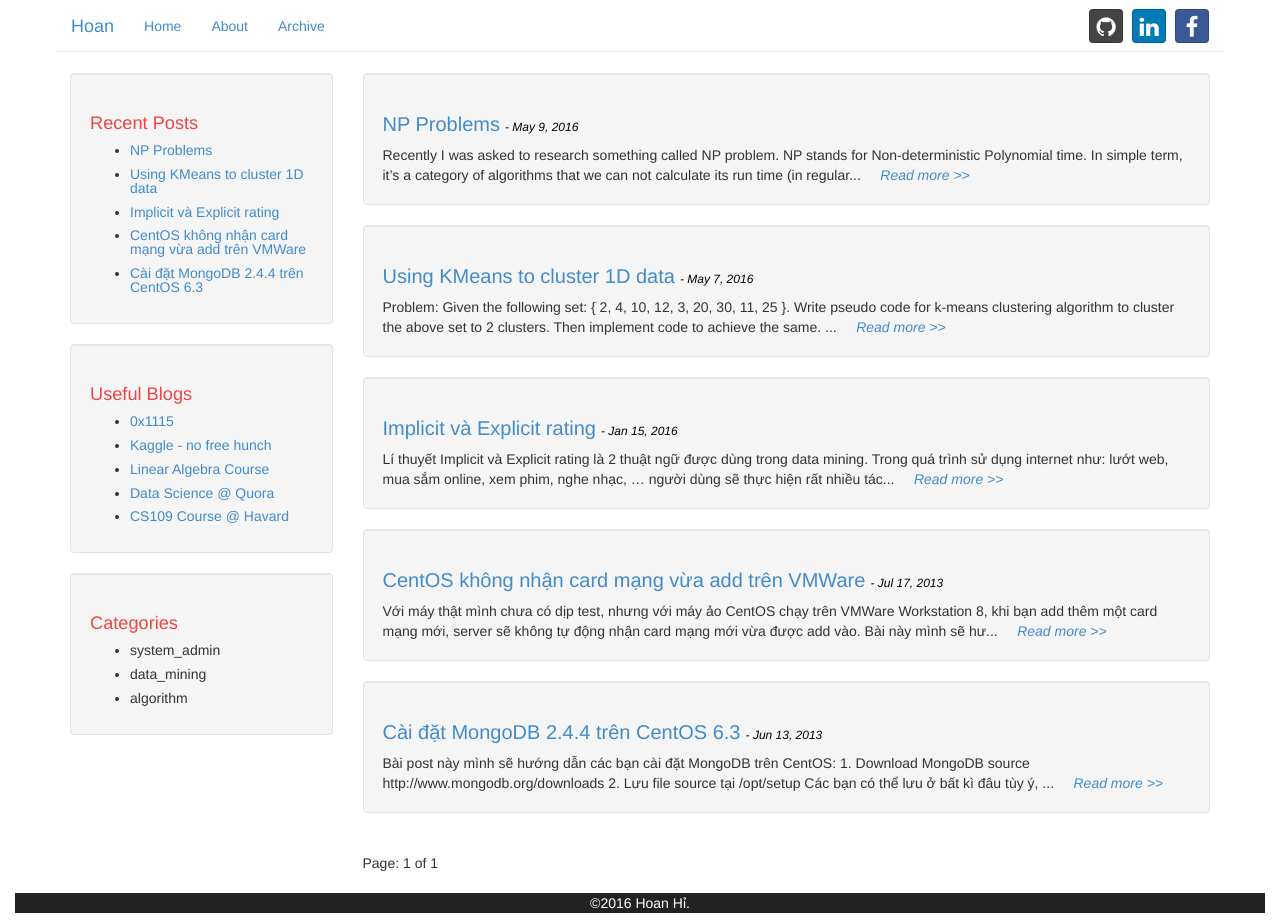
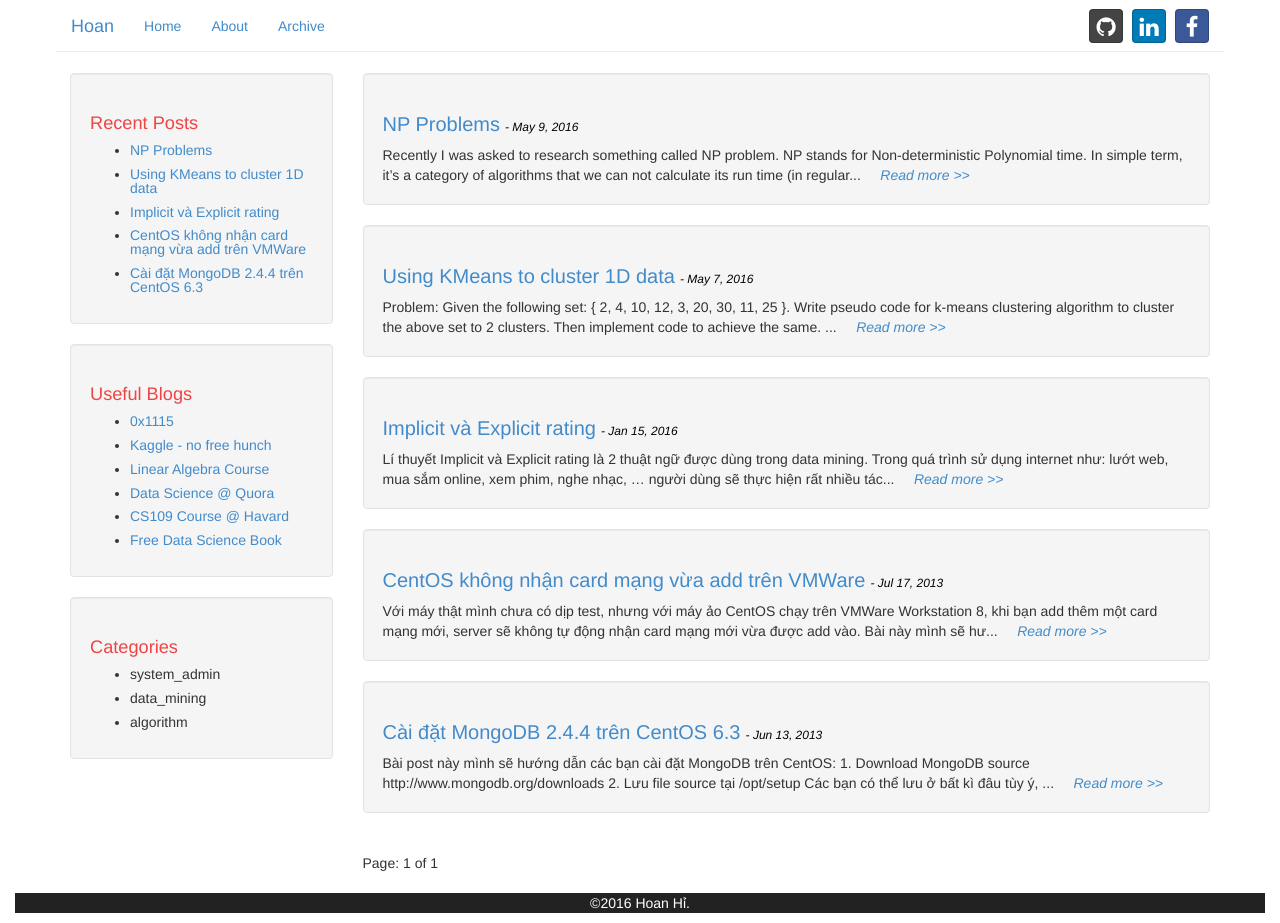
Before and after one commit to hoanvu/hoanvu.github.io, a Jekyll site: the page built from index.html, in a window 1280 px wide. Built offline with Jekyll 4.4.1, drawn with Linux system fonts in a browser that asks for light colours; the list of posts is cut into pages by our own code.

Commit message:
update link

```diff
--- a/_includes/links-list.html
+++ b/_includes/links-list.html
@@ -5,4 +5,5 @@
   <li><a href="https://www.khanacademy.org/math/linear-algebra" target="_blank">Linear Algebra Course</a></li>
   <li><a href="https://www.quora.com/topic/Data-Science" target="_blank">Data Science @ Quora</a></li>
   <li><a href="http://cs109.github.io/2015/" target="_blank">CS109 Course @ Havard</a></li>
+  <li><a href="http://www.wzchen.com/data-science-books" target="_blank">Free Data Science Book</a></li>
 </ul>
```
